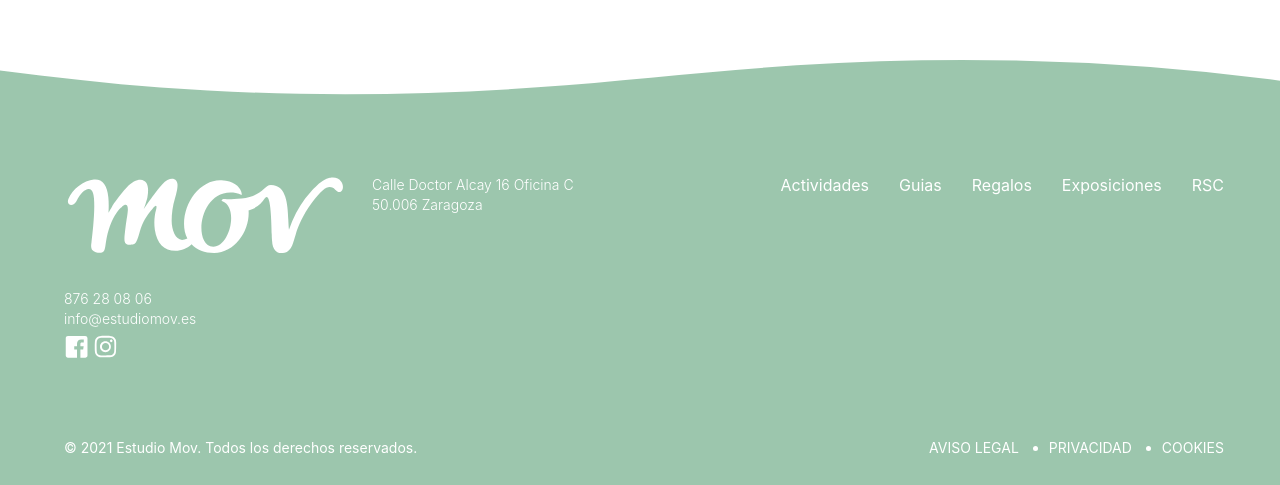
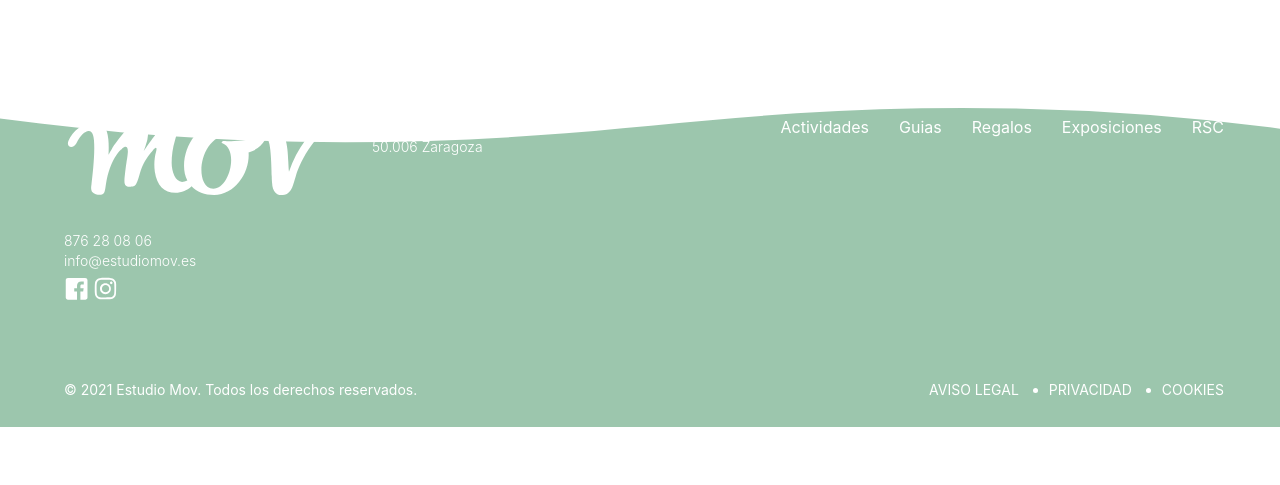
Before and after one commit to adifox/mov, a Next.js app: page /guias in a window 1280 px wide. Shown: the part 763-1248 px from the top of the page. After the commit the page ends 1190 px from the top, so only its background shows below. Built offline with nearby package versions, Linux system fonts and the light colour scheme.

Commit message:
fixed minor styling issues footer

```diff
--- a/components/footer/footer.module.css
+++ b/components/footer/footer.module.css
@@ -2,8 +2,11 @@
   background-color: #9cc6ad;
   width: 100vw;
   color: white;
+  position: relative;
 }
 .customShapeDividerTop {
+  width: 100%;
+  position: absolute;
   margin-top: -5px;
   transform: rotate(180deg);
 }
@@ -22,6 +25,7 @@
   max-width: 1200px;
   margin: 0 auto;
   padding: 8px 6px;
+  padding-top: 64px;
 }
 .logoSection {
   display: flex;
```
